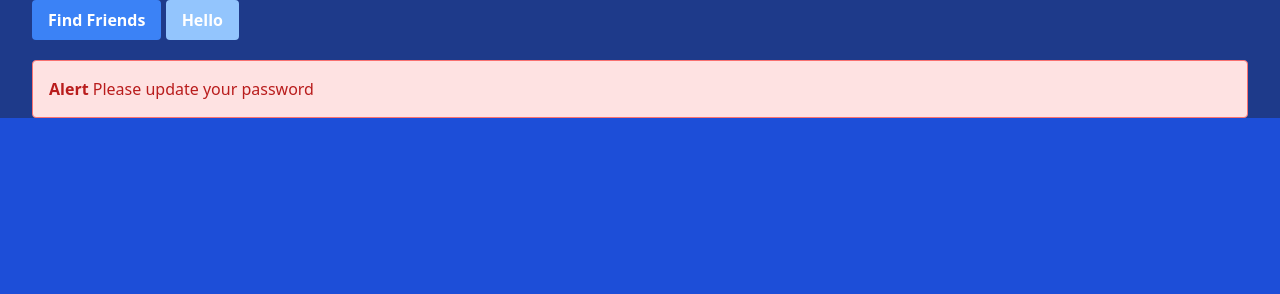
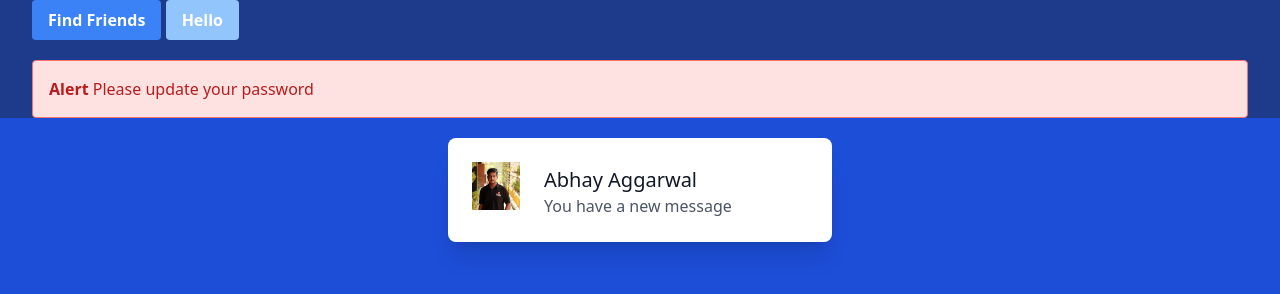
Before and after one commit to abhay-ag/tailwind-css, a website: page public/index.html in a window 1280 px wide. Drawn offline with Linux system fonts and the light colour scheme.

Commit message:
custom card component made

```diff
--- a/public/index.html
+++ b/public/index.html
@@ -20,5 +20,18 @@
             <span class="block sm:inline">Please update your password</span>
         </div>
     </div>
+
+    <!-- card component -->
+    <div class="max-w-sm m-auto flex p-6 bg-white rounded-lg shadow-xl">
+        <div class="flex-shrink-0">
+            <img src="img/22B6D681-A247-4DBA-8338-FDBFBDE42A0E.jpeg" class="h-12 w-12">
+        </div>
+        <div class="ml-6 pt-1">
+            <h4 class="text-xl text-gray-900">
+                Abhay Aggarwal
+            </h4>
+            <p class="text-base text-gray-600">You have a new message</p>
+        </div>
+    </div>
 </body>
 </html>
```
Also changed, not shown: public/styles.css.
